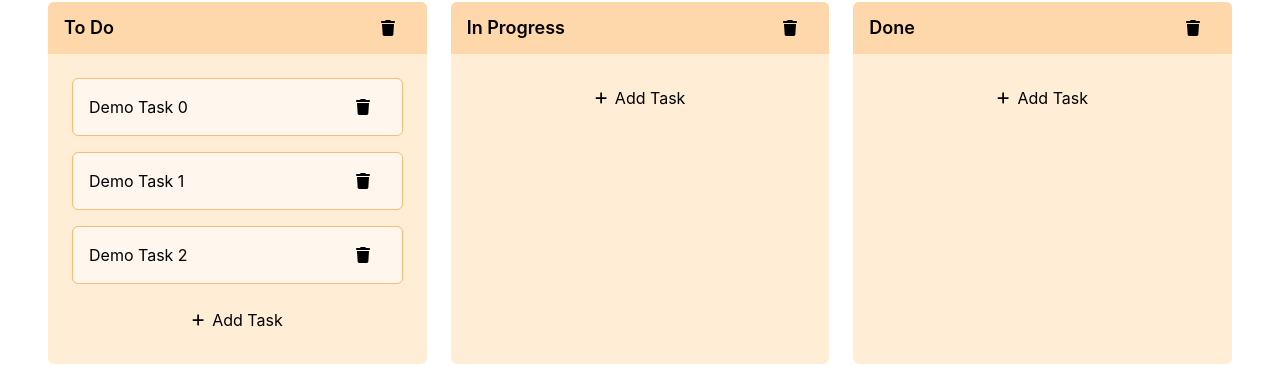
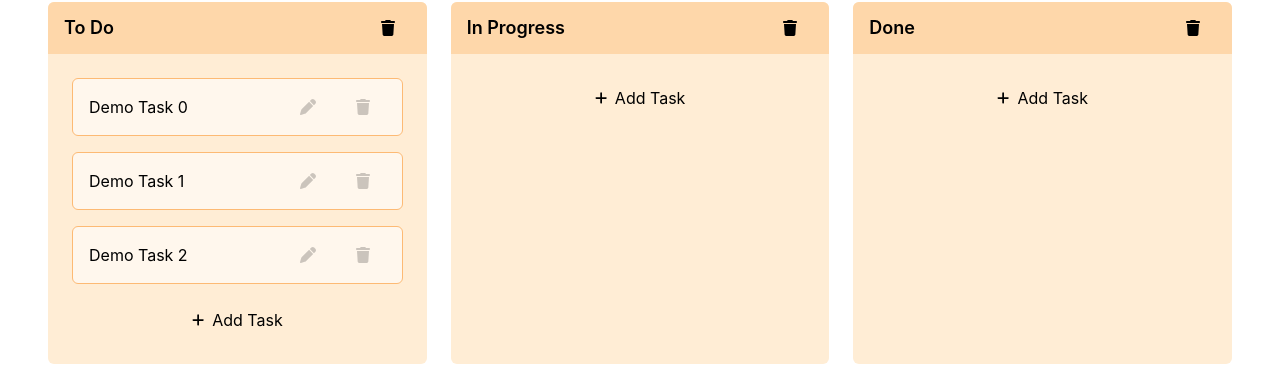
Before and after one commit to taskiranumut/taskboard, a React (Vite) app: page / in a window 1280 px wide. Shown: the part 158-524 px from the top of the page. Built offline with nearby package versions, Linux system fonts and the light colour scheme; the HTML template or start-up script is replaced by a standard one.

Commit message:
feat: add "edit" buton into task item

```diff
--- a/src/components/Board/TaskListItem.jsx
+++ b/src/components/Board/TaskListItem.jsx
@@ -1,5 +1,5 @@
 import { FontAwesomeIcon } from "@fortawesome/react-fontawesome";
-import { faTrash } from "@fortawesome/free-solid-svg-icons";
+import { faTrash, faPen } from "@fortawesome/free-solid-svg-icons";
 import Button from "../../shared/Button";
 
 export default function TaskListItem({ itemData }) {
@@ -8,12 +8,17 @@ export default function TaskListItem({ itemData }) {
   return (
     <div
       key={taskId}
-      className="flex justify-between items-center py-3 px-4 rounded-md bg-orange-50 cursor-pointer border border-orange-300"
+      className="flex justify-between items-center py-3 px-4 rounded-md bg-orange-50 cursor-pointer border border-orange-300 group"
     >
-      {description}
-      <Button title="Delete Task" iconBtn bgTransparent>
-        <FontAwesomeIcon icon={faTrash} />
-      </Button>
+      <p>{description}</p>
+      <div className="flex justify-end items-center gap-2 opacity-20 group-hover:opacity-100 transition-opacity">
+        <Button className="px-1.5" title="Edit Task" iconBtn bgTransparent>
+          <FontAwesomeIcon icon={faPen} />
+        </Button>
+        <Button className="px-1.5" title="Delete Task" iconBtn bgTransparent>
+          <FontAwesomeIcon icon={faTrash} />
+        </Button>
+      </div>
     </div>
   );
 }
```
